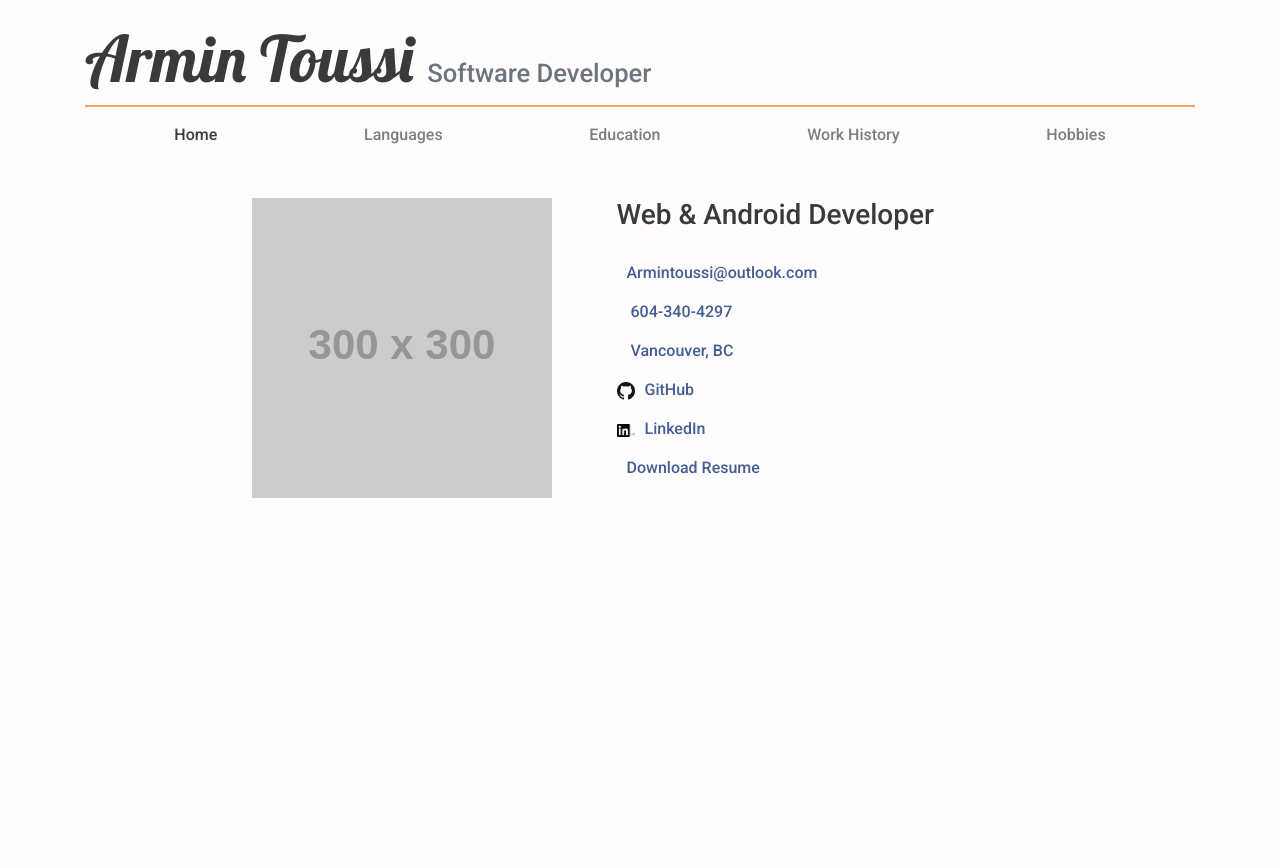
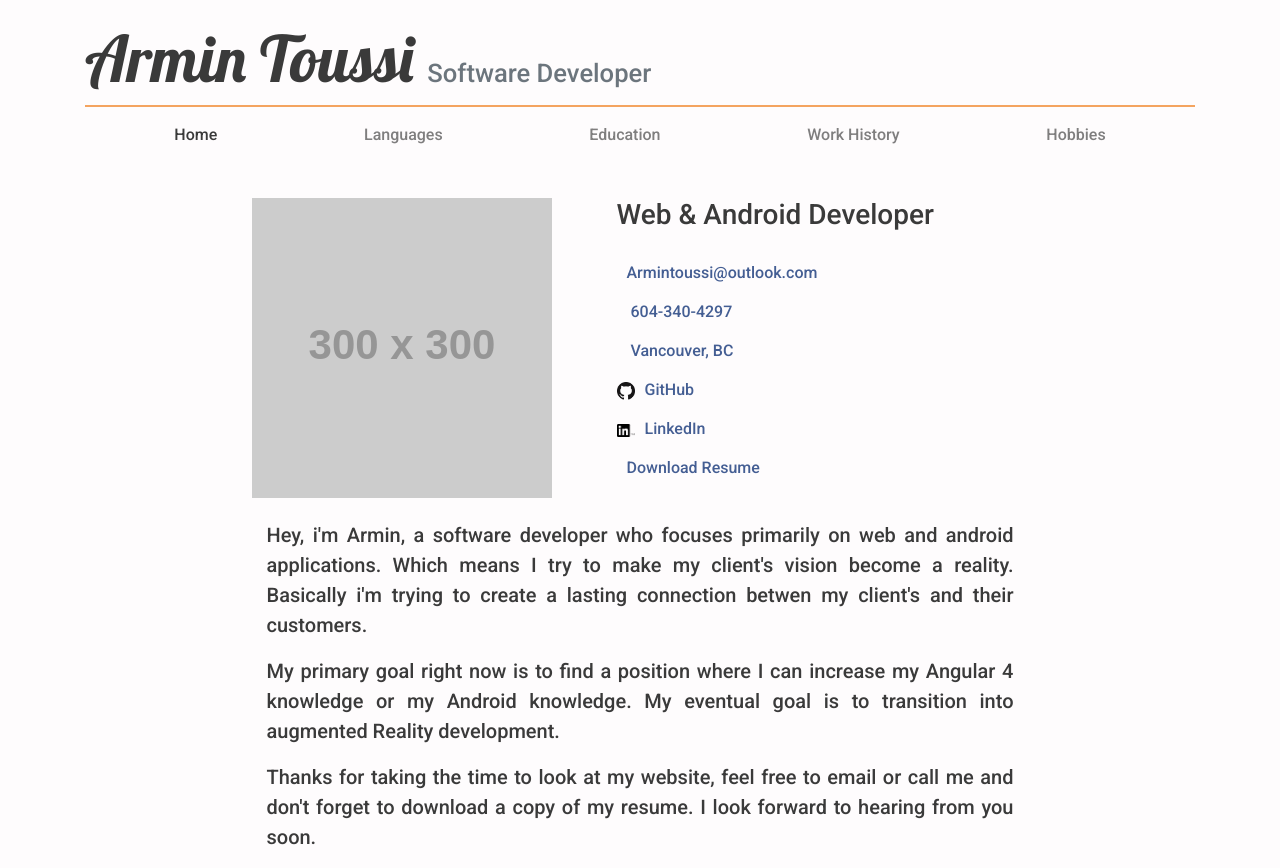
Before and after one commit to armindtoussi/resume-armin, an Angular app: page /home in a window 1280 px wide. Before the commit the page ends 800 px from the top, so only its background shows below. Built offline with nearby package versions, Linux system fonts and the light colour scheme; a web font is replaced by a local one.

Commit message:
about page is essentially complete

```diff
--- a/src/app/components/about/about.component.css
+++ b/src/app/components/about/about.component.css
@@ -46,10 +46,17 @@
         margin-top: 20px;
         margin-bottom: 20px;
         text-align: left;
-        width: 85%;
+        width: 92%;
     }
     .info-card>li {
         margin-top: 5px;
+    }
+
+    .about-info {
+        margin-top: 15px;
+    }
+    .about-info-content {
+        text-align: justify;
     }
 }
 
@@ -84,6 +91,10 @@
     .info-card>li {
         margin-top: 15px;
     }
+
+    .about-info {
+        margin-top: 20px;
+    }
 }
 
 @media screen and (min-width: 992px) {
@@ -93,16 +104,6 @@
 
     }
 
-    /* .divider {
-        height: 90%;
-        width: 1px;
-        background: #F4A460;
-
-        position: absolute;
-        left: 0;
-        top: 28.5px;
-        bottom: 28.5px;
-    } */
 }
 
 @media screen and (min-width: 1200px) {
@@ -121,206 +122,3 @@
         font-size: 1.2em;
     }
 }
-
-/* .about-section {
-    margin-left: 10px;
-    margin-top: 30px;
-}
-
-.article-intro {
-    font-size: 1.2em;
-    line-height: 1.2;
-    text-align: justify;
-}
-
-hr {
-    border: 1px solid #F4A460;
-    margin-top: 0;
-}
-
-.article-objectives>p {
-    text-align: justify;
-}
-.article-objectives>h3 {
-    margin-bottom: 5px;
-} */
-
-/* Media screen queries. */
-/* Min Queries. */
-/* @media screen and (min-width: 320px) {
-    .about-title {
-        font-size: 2.9em;
-        text-align: center;
-    }
-    .about-subtitle {
-        text-align: center;
-        margin-left: 0;
-        font-size: 1.55rem;
-    }
-
-    .about-section {
-        margin-left: 0;
-    }
-    .about-section>img {
-        float:none;
-        display: block;
-        margin: 0 auto;
-        margin-bottom: 25px;
-    }
-    .article-intro {
-        margin-left: 0;
-        margin-bottom: 20px;
-    }
-}
-
-@media screen and (min-width: 576px) {
-    .article-intro {
-        margin-left: 50px;
-        margin-right: 50px;
-    }
-
-    .article-objectives {
-        margin-left: 50px;
-        margin-right: 50px;
-    }
-    .title-hr {
-        margin-left: 50px;
-        margin-right: 50px;
-    }
-}
-
-@media screen and (min-width: 768px) {
-    .about-title {
-        font-size: 4em;
-        text-align: left;
-    }
-    .about-subtitle {
-        text-align: left;
-        margin-left: 10px;
-        margin-bottom: 10px;
-    }
-    .title-hr {
-        margin-left: 10px;
-        margin-right: 25px;
-    }
-
-    .about-section>img {
-        margin-left: 10px;
-        margin-right: 14px;
-        margin-bottom: 15px;
-        float: left;
-    }
-    .article-intro {
-        margin-left: 275px;
-        margin-bottom: 20px;
-        margin-right: 25px;
-    }
-
-    .article-objectives {
-        margin-left: 10px;
-        margin-right: 25px;
-    }
-    .article-objectives>h3 {
-        margin-top: 10px;
-    }
-
-    .article-objectives>hr {
-        margin-left: 266px;
-        margin-right: 0px;
-    }
-}
-
-
-@media screen and (min-width: 992px) {
-    .about-title {
-        font-size: 2.9em;
-        text-align: center;
-    }
-    .about-subtitle {
-        text-align: center;
-    }
-    .title-hr {
-        margin-right: 0;
-        margin-left: 0;
-    }
-
-    .about-section {
-        margin-left: 0;
-    }
-    .about-section>img {
-        float: none;
-        display: block;
-        margin: 0 auto;
-        margin-bottom: 18px;
-    }
-    .article-intro {
-        margin-left: 0;
-        margin: 0 auto;
-    }
-
-    .article-objectives {
-        margin-right: 0;
-        margin-left: 0;
-    }
-    .article-objectives>hr {
-        margin-right: 0;
-        margin-left: 0;
-    }
-}
-
-
-@media screen and (min-width: 1440px) {
-    .about-title {
-        font-size: 4em;
-        text-align: left;
-    }
-    .about-subtitle {
-        text-align: left;
-    }
-
-    .about-section>img {
-        float:left;
-        margin-right: 20px;
-    }
-    .article-intro {
-        text-align: unset;
-        margin-bottom: 20px;
-    }
-}
-
-@media screen and (min-width: 1660px) {
-    .article-intro {
-        text-align: justify;
-        margin-bottom: 35px;
-    }
-}
-
-@media screen and (min-width: 1700px) {
-    .article-intro {
-        margin-bottom: 45px;
-    }
-}
-
-@media screen and (min-width: 1771px) {
-    .article-intro {
-        margin-bottom: 65px;
-    }
-}
-
-@media screen and (min-width: 1820px) {
-    .article-intro {
-        margin-bottom: 0;
-    }
-    .article-objectives>hr {
-        margin-left: 266px;
-    }
-}
-
-@media screen and (min-width: 1920px) {
-    .article-intro {
-        margin-bottom: 0;
-    }
-    .article-objectives>hr {
-        margin-left: 266px;
-    }
-} */
--- a/src/app/components/about/about.component.html
+++ b/src/app/components/about/about.component.html
@@ -35,11 +35,26 @@
             </div>
 
         </div>
+        <div class="row about-info">
+            <div class="col-lg-12 about-info-content">
+                <p class="lead">Hey, i'm Armin, a software developer who focuses primarily on
+                    web and android applications. Which means I try to make my client's
+                    vision become a reality. Basically i'm trying to create a lasting
+                    connection betwen my client's and their customers.
+                </p>
+                <p class="lead">
+                    My primary goal right now is to find a position where I can increase my Angular 4
+                    knowledge or my Android knowledge. My eventual goal is to transition into augmented
+                    Reality development.
+                </p>
+                <p class="lead">Thanks for taking the time to look at my website, feel free to email or call me and
+                    don't forget to download a copy of my resume. I look forward to hearing from you soon.
+                </p>
+            </div>
+        </div>
     </div>
 </main>
-<!-- <ul style="margin-top: 50px;">
-                    <li><span class="oi oi-envelope-closed"></span><a href="mailto:armintoussi@outlook.com" class="info-link info-spacing">Armintoussi@outlook.com</a></li>
-                </ul> -->
+
 
 <!-- <p class="lead">Hey, i'm Armin, a software developer who focuses primarily on
     web and android applications. Which means I try to make my client's
```
